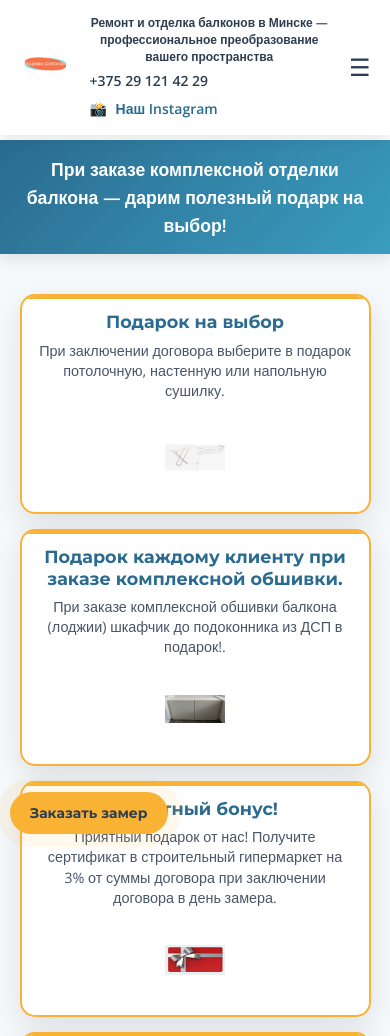
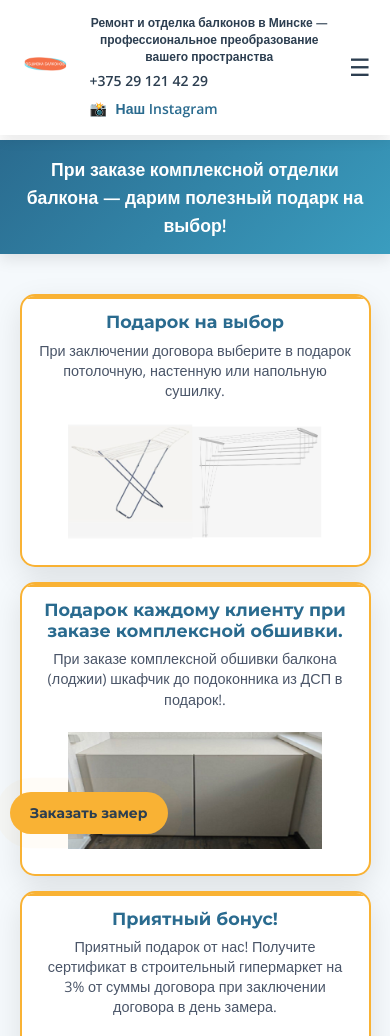
Before and after one commit to Maksimuslim/12345, a plain HTML site: page index.html in a window 390 px wide. Shown: the top 1036 px of the page. Drawn offline with nearby package versions, Linux system fonts and the light colour scheme.

Commit message:
Update index.html

```diff
--- a/index.html
+++ b/index.html
@@ -859,22 +859,21 @@
 
         /* Блок с акциями */
         .promo-section {
-            padding: 25px 0; /* Еще уменьшили отступы */
+            padding: 25px 0;
             background: var(--light);
         }
 
-        /* Сильно уменьшенный основной заголовок */
         .promo-section .section-title h2 {
-            font-size: 1.3rem; /* Еще уменьшили размер */
-            margin-bottom: 15px; /* Уменьшили отступ */
-            font-weight: 500; /* Сделали менее жирным */
+            font-size: 1.3rem;
+            margin-bottom: 15px;
+            font-weight: 500;
         }
 
         .promo-grid {
             display: grid;
             grid-template-columns: repeat(auto-fit, minmax(280px, 1fr));
             gap: 15px;
-            margin-top: 15px; /* Уменьшили отступ */
+            margin-top: 15px;
         }
 
         .promo-card {
@@ -940,12 +939,13 @@
             font-size: 13px;
             border-radius: 25px;
         }
-        .promo-image {
-            width: 60px;
-            height: 60px;
+
+        /* ВОЗВРАЩАЕМ СТАРЫЙ РАЗМЕР ИЗОБРАЖЕНИЙ */
+        .promo-card img {
+            max-width: 100%;
+            height: auto;
             margin: 10px auto;
             display: block;
-            object-fit: contain;
         }
 
         /* Загрузчик */
@@ -1242,6 +1242,12 @@
             .contact-line a[href^="tel:"] {
                 font-size: 14px;
             }
+
+            /* Адаптация изображений в промо-карточках для мобильных */
+            .promo-card img {
+                max-width: 80%;
+                height: auto;
+            }
         }
 
         /* Адаптивность для мобильных устройств */
@@ -1352,25 +1358,25 @@
                 <div class="promo-card">
                     <h3>Подарок на выбор</h3>
                     <p>При заключении договора выберите в подарок потолочную, настенную или напольную сушилку.</p>
-                    <img src="images/tempsnip.png" alt="Balkonomania" class="promo-image">
+                    <img src="images/tempsnip.png" alt="Balkonomania">
                 </div>
 
                 <div class="promo-card">
                     <h3>Подарок каждому клиенту при заказе комплексной обшивки.</h3>
                     <p>При заказе комплексной обшивки балкона (лоджии) шкафчик до подоконника из ДСП в подарок!.</p>
-                    <img src="images/1.jpg" alt="Balkonomania" class="promo-image">
+                    <img src="images/1.jpg" alt="Balkonomania">
                 </div>
 
                 <div class="promo-card">
                     <h3>Приятный бонус!</h3>
                     <p>Приятный подарок от нас! Получите сертификат в строительный гипермаркет на 3% от суммы договора при заключении договора в день замера.</p>
-                    <img src="images/tempsnip2.png" alt="Balkonomania" class="promo-image">
+                    <img src="images/tempsnip2.png" alt="Balkonomania">
                 </div>
 
                 <div class="promo-card">
                     <h3>Тепло и защита со скидкой 50%!</h3>
                     <p>Обшиваете балкон? Получите ИК тёплый пол и сетки от комаров за полцены!</p>
-                    <img src="images/tempsnip1.png" alt="Balkonomania" class="promo-image">
+                    <img src="images/tempsnip1.png" alt="Balkonomania">
                 </div>
             </div>
         </div>
@@ -1380,7 +1386,7 @@
     <section class="hero">
         <div class="container hero-content">
             <h1>Профессиональная отделка и остекление балконов в Минске</h1>
-            <p>Всего 2-4 рабочих дня на обшивку балкона — и ваш балкон станет уютным продолжением комнаты! Работаем быстро, качественно и с гарантией 24 месяца</p>
+            <p>Всего 2-4 рабочих дня на обшивку балкона — и ваш балкон станет уютным продолжением комната! Работаем быстро, качественно и с гарантией 24 месяца</p>
             <button class="btn hero-btn" id="orderBtn">Бесплатный замер</button>
         </div>
     </section>
@@ -1501,7 +1507,7 @@
     <section class="section portfolio" id="portfolio">
         <div class="container">
             <div class="section-title">
-                <h2>Наши работы</h2>
+                <h2>Наши работ</h2>
                 <p class="section-descr">Идеи, воплощенные в жизнь.</p>
             </div>
 
@@ -1624,7 +1630,7 @@
                 }
             });
 
-            backToTopBtn.addEventListener('click', (e) => {
+            backToTopBtn.addEventListener('click', (e) {
                 e.preventDefault();
                 window.scrollTo({ top: 0, behavior: 'smooth' });
             });
```
